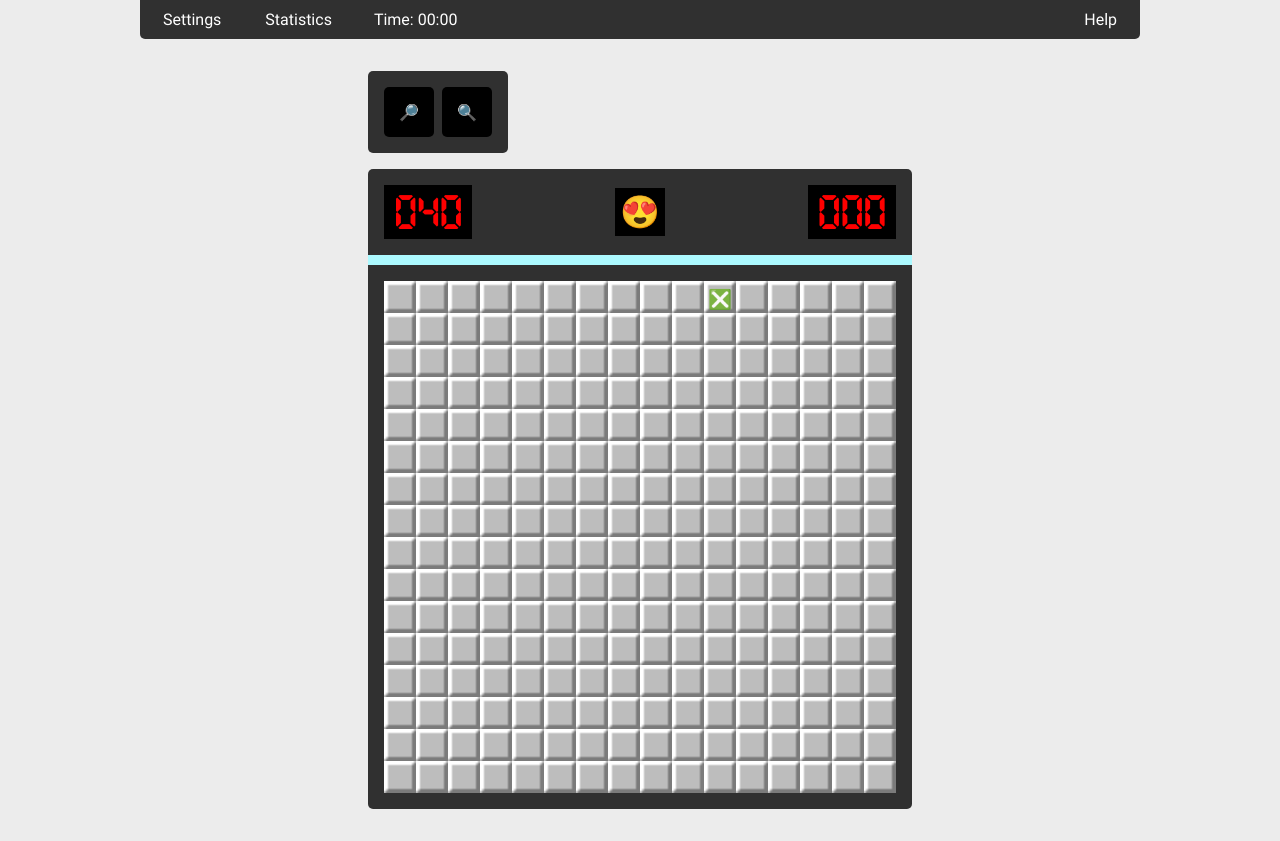
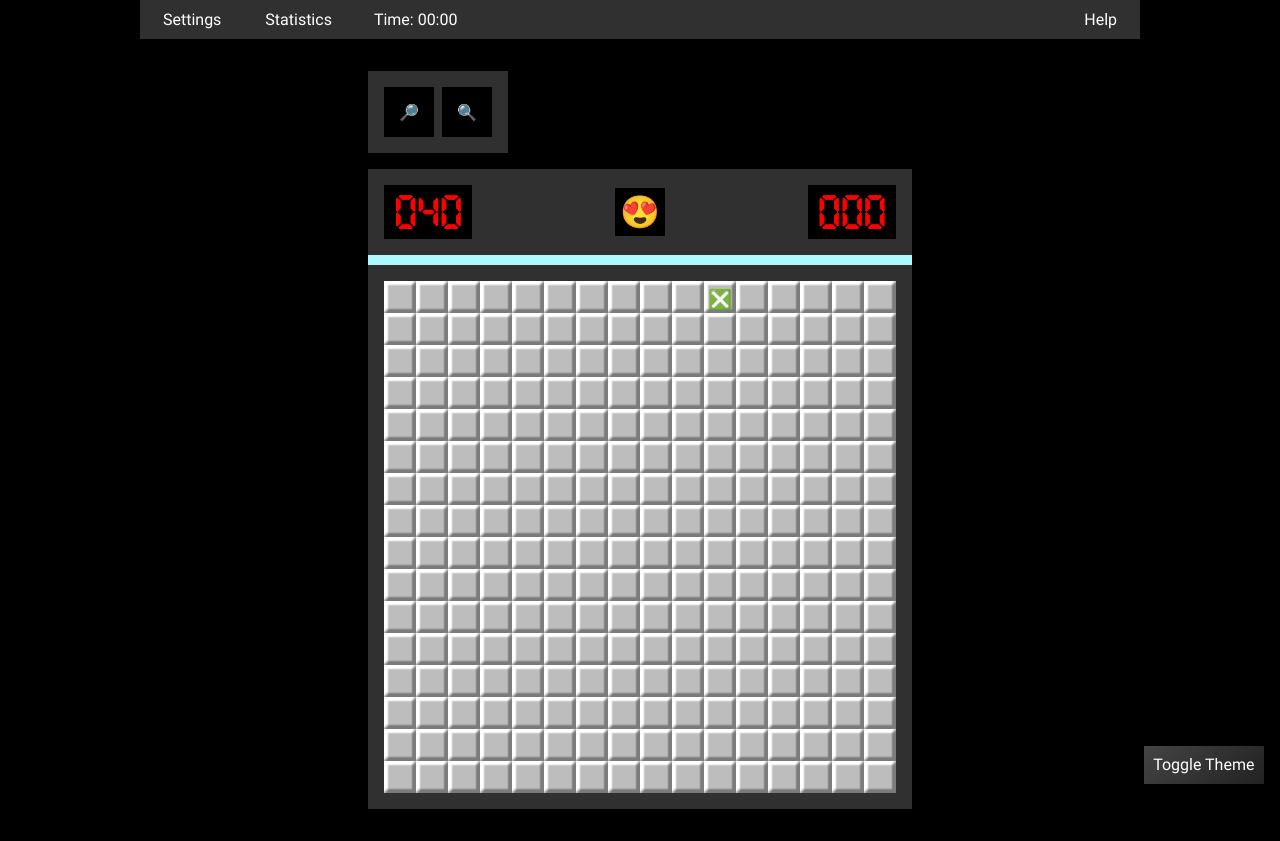
Before and after one commit to facundo-tunas/pfl-minesweeperClone, a plain HTML site: page index.html in a window 1280 px wide. Drawn offline with Linux system fonts and the light colour scheme.

Commit message:
add dark theme

```diff
--- a/index.html
+++ b/index.html
@@ -151,8 +151,10 @@
       </div>
       <div class="board"></div>
     </div>
+    <button id="theme-toggle">Toggle Theme</button>
 
-    <div style="display: none"> <!-- This is to avoid bug when images first load -->
+    <div style="display: none">
+      <!-- This is to avoid bug when images first load -->
       <img src="./assets/flag.png" alt="" />
       <img src="./assets/mine-hit.png" alt="" />
       <img src="./assets/mine.png" alt="" />
--- a/scripts/config.js
+++ b/scripts/config.js
@@ -45,4 +45,5 @@ export const storage = {
   advancedBest: Infinity,
 
   zoomLevel: 1,
+  theme: "dark",
 };
--- a/scripts/localStorage.js
+++ b/scripts/localStorage.js
@@ -1,6 +1,6 @@
 import { gameOptions, storage } from "./config.js";
 
-function saveToStorage() {
+export function saveToStorage() {
   const keys = Object.keys(storage);
   keys.forEach((key) => {
     const value = storage[key];
--- a/scripts/main.js
+++ b/scripts/main.js
@@ -1,8 +1,25 @@
+import { storage } from "./config.js";
 import { initializeEventListeners, updateHeaders } from "./dom.js";
+import { saveToStorage } from "./localStorage.js";
 
 document.addEventListener("DOMContentLoaded", () => {
   updateHeaders();
   initializeEventListeners();
+  checkTheme();
+
+  const themeToggleButton = document.getElementById("theme-toggle");
+  themeToggleButton?.addEventListener("click", toggleTheme);
 
   document.body.style.opacity = "1";
 });
+
+function checkTheme() {
+  const theme = storage.theme || "dark";
+  document.documentElement.classList.toggle("dark", theme === "dark");
+}
+
+function toggleTheme() {
+  storage.theme = storage.theme === "dark" ? "light" : "dark";
+  saveToStorage();
+  checkTheme();
+}
--- a/styles/board.css
+++ b/styles/board.css
@@ -8,8 +8,6 @@
 
   padding: 1rem;
   background-color: var(--board-bg);
-  border-radius: 0px 0px 5px 5px;
-
 }
 
 /* displays */
@@ -19,7 +17,6 @@
   justify-content: space-between;
   align-items: center;
 
-  border-radius: 5px 5px 0 0;
   padding: 1rem;
   background-color: var(--board-bg);
 
--- a/styles/header.css
+++ b/styles/header.css
@@ -8,8 +8,6 @@ header {
   align-items: center;
   gap: 0.5rem;
   color: #fff;
-
-  border-radius: 0 0 5px 5px;
 
   justify-self: center;
 }
--- a/styles/styles.css
+++ b/styles/styles.css
@@ -32,7 +32,6 @@ body {
 }
 
 .settings-container {
-  border-radius: 5px;
   padding: 1rem;
   background-color: var(--board-bg);
 
@@ -50,7 +49,6 @@ body {
 
   background-color: black;
   border: 2px solid transparent;
-  border-radius: 5px;
 
   cursor: pointer;
   transition: 0.3s;
@@ -59,3 +57,21 @@ body {
   border-color: white;
   font-size: 1.5em;
 }
+
+#theme-toggle {
+  position: absolute;
+  bottom: 1rem;
+  right: 1rem;
+  padding: 0.6rem;
+  font-size: 1rem;
+  border: none;
+  background: linear-gradient(135deg, #444, #222);
+  color: #fff;
+  cursor: pointer;
+  transition: all 0.3s ease;
+  z-index: 999;
+}
+
+body {
+  transition: background-color 0.4s ease, color 0.4s ease;
+}
--- a/styles/variables.css
+++ b/styles/variables.css
@@ -22,3 +22,7 @@
   --sevenMines: black;
   --eightMines: gray;
 }
+
+:root.dark {
+  --page-bg: #000000;
+}
```
